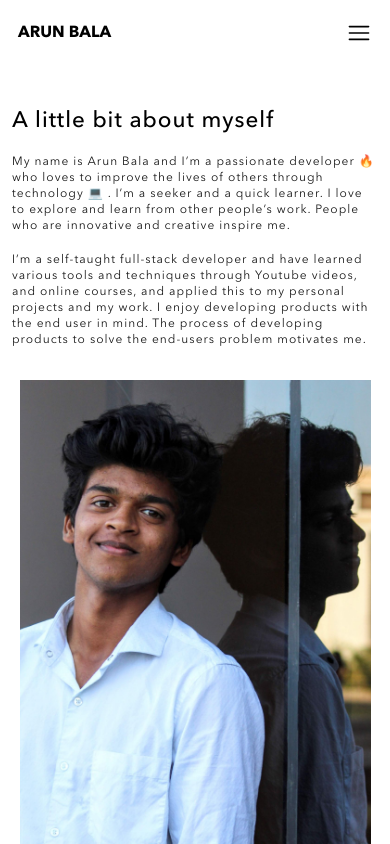
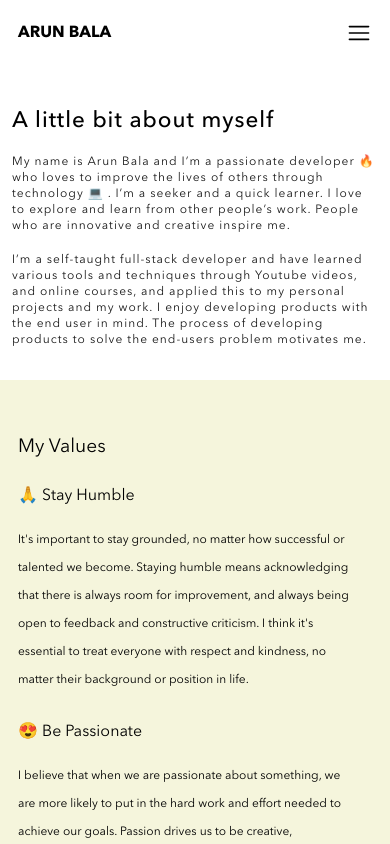
Before and after one commit to ARUNBALACHOCKALINGAM/aruns-blog, a Next.js app: page /about in a window 390 px wide. Built offline with nearby package versions, Linux system fonts and the light colour scheme.

Commit message:
fix: image size modification

```diff
--- a/components/Goals/Goals.module.css
+++ b/components/Goals/Goals.module.css
@@ -81,7 +81,7 @@
 /* Extra small devices (phones, 600px and down) */
 @media only screen and (max-width: 600px) {
   .container {
-    margin-top: 20%;
+    margin-top: 0%;
   }
 
   .pageBody {
@@ -94,7 +94,7 @@
   }
 
   .content p {
-    margin-top: 4%;
+    margin-top: 6%;
     line-height: 28px;
     font-size: 12px;
   }
@@ -102,6 +102,7 @@
   .content h2 {
     font-size: 1rem;
     font-weight: 400;
+    margin-top: 8%;
   }
 
   .content {
--- a/components/Hero/Hero.module.css
+++ b/components/Hero/Hero.module.css
@@ -35,9 +35,8 @@
 
 .imageContent img {
   object-fit: cover;
-  min-width: 50px;
-  min-height: 100px;
-  transform: translateX('500px');
+  width: 54rem;
+  height: 28rem;
 }
 
 /*  (992px and less) */
@@ -59,14 +58,15 @@
   }
 
   .imageContent {
-    height: 500px;
     padding: 0px;
+    width: 90%;
+    margin: 0 auto;
   }
 
   .imageContent img {
     object-fit: cover;
-    min-width: 50px;
-    min-height: 100px;
+    width: 36rem;
+    height: 24rem;
   }
 }
 
@@ -81,13 +81,17 @@
     font-weight: 600;
   }
   .imageContent {
-    height: 464px;
     margin-top: 5%;
   }
   .textContent {
     padding: 12px;
     line-height: 18px;
     letter-spacing: 1px;
+  }
+  .imageContent img {
+    object-fit: cover;
+    width: 32rem;
+    height: 22rem;
   }
 }
 
@@ -100,7 +104,7 @@
     margin-top: 10%;
   }
   .container {
-    height: 100vh;
+    height: fit-content;
   }
 
   .container h1 {
@@ -115,8 +119,12 @@
     font-size: 12px;
   }
 
+  .imageContent {
+    width: 0px;
+    height: 0px;
+  }
   .imageContent img {
-    width: 90%;
-    transform: translateX('200px');
+    width: 0px;
+    height: 0px;
   }
 }
--- a/components/Shows/Shows.module.css
+++ b/components/Shows/Shows.module.css
@@ -97,8 +97,8 @@
   }
 
   .shows img {
-    width: 4rem;
-    height: 6rem;
+    width: 6rem;
+    height: 8rem;
     transition: 0.2s ease-in-out;
   }
 }
```
